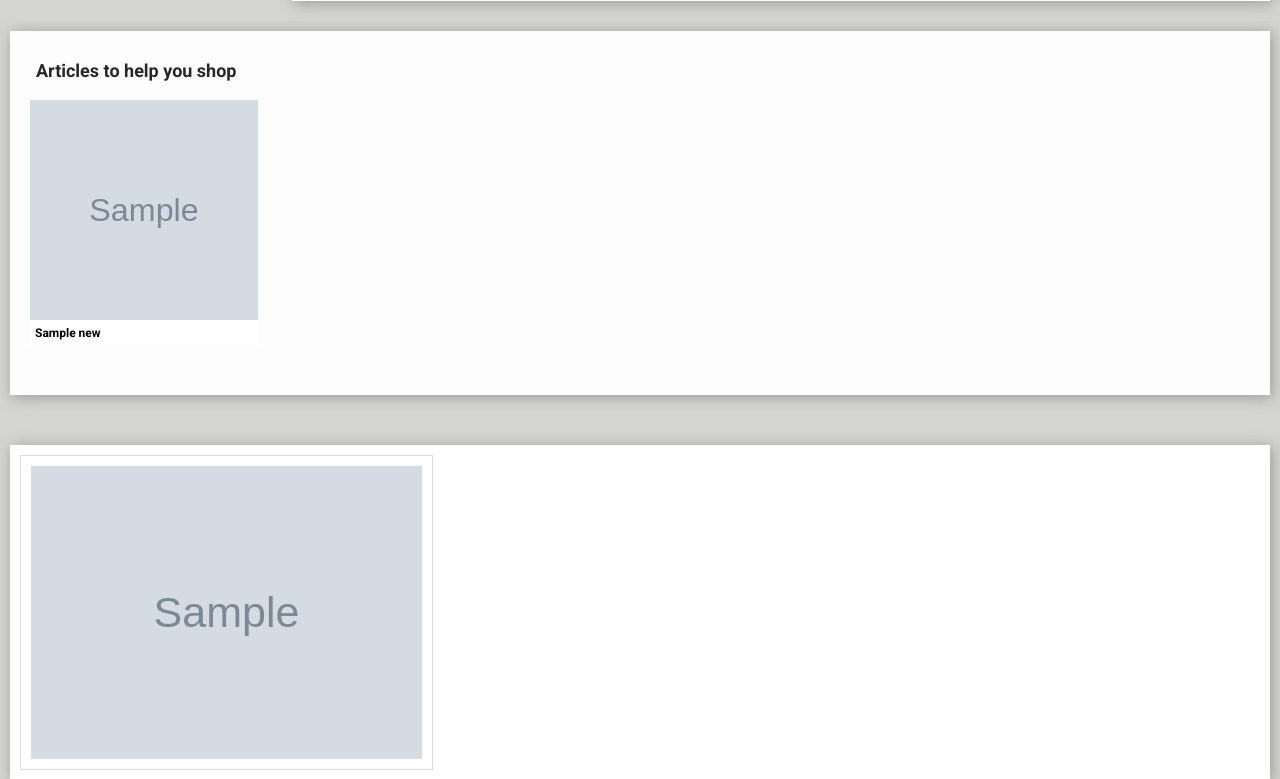
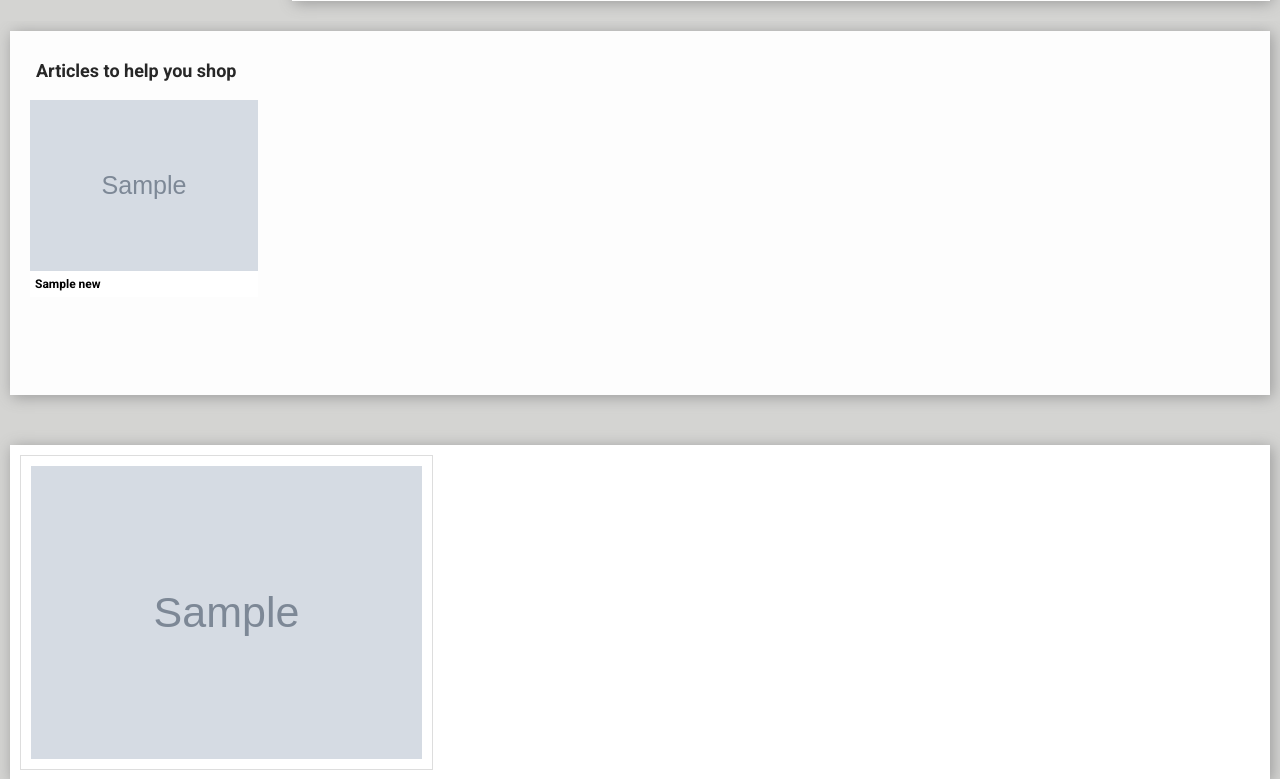
Before and after one commit to sundarpy/Bitshop, a Django app: a page that uses bitshopproject/bitshopapp/templates/brandetail.html in a window 1280 px wide. Shown: the part 528-1307 px from the top of the page. Run offline with Django 3.2, Linux system fonts and the light colour scheme; tables that the repository leaves empty hold one stand-in row (values such as "Sample post"); grey boxes marked "Sample" are stand-in pictures; some libraries are stand-ins or nearby versions; some web fonts are replaced.

Commit message:
carousel changes

```diff
--- a/bitshopproject/bitshopapp/templates/brandetail.html
+++ b/bitshopproject/bitshopapp/templates/brandetail.html
@@ -198,7 +198,7 @@ j=d.createElement(s),dl=l!='dataLayer'?'&l='+l:'';j.async=true;j.src=
 												<h4 class="inner-title">
 													Articles to help you shop
 												</h4>
-												<div id="owl-demo" class="owl-carousel owl-theme">
+												<div id="owl-demo-on" class="owl-carousel owl-theme">
 													{% for new in news %}
 													<a href="{% url 'newsdetail' new.id %}" style="color: #000;text-decoration: none;"><div class="item">
 														<div class="column productbox">
--- a/bitshopproject/bitshopapp/templates/categorydetail.html
+++ b/bitshopproject/bitshopapp/templates/categorydetail.html
@@ -131,6 +131,7 @@ j=d.createElement(s),dl=l!='dataLayer'?'&l='+l:'';j.async=true;j.src=
 											{% for brand in brands|slice:":10" %}
 											<a href="{% url 'brandetail' brand.id %}" class="list-group-item list-group-item-action">{{brand.brand_name}}</a>
 											{% endfor %}
+											<!-- <a href="#" class="list-group-item list-group-item-action">More Brands...</a> -->
 										</div>
 									</div>
 								</div>
@@ -199,7 +200,7 @@ j=d.createElement(s),dl=l!='dataLayer'?'&l='+l:'';j.async=true;j.src=
 												<h4 class="inner-title">
 													Articles to help you shop
 												</h4>
-												<div id="owl-demo" class="owl-carousel owl-theme">
+												<div id="owl-demo-on" class="owl-carousel owl-theme">
 													{% for new in news %}
 													<a href="{% url 'newsdetail' new.id %}" style="color: #000;text-decoration: none;"><div class="item">
 														<div class="column productbox">
--- a/bitshopproject/bitshopapp/templates/pricebranddetail.html
+++ b/bitshopproject/bitshopapp/templates/pricebranddetail.html
@@ -209,7 +209,7 @@ j=d.createElement(s),dl=l!='dataLayer'?'&l='+l:'';j.async=true;j.src=
 												<h4 class="inner-title">
 													Articles to help you shop
 												</h4>
-												<div id="owl-demo" class="owl-carousel owl-theme">
+												<div id="owl-demo-on" class="owl-carousel owl-theme">
 													{% for new in news %}
 													<a href="{% url 'newsdetail' new.id %}" style="color: #000;text-decoration: none;"><div class="item">
 														<div class="column productbox">
--- a/bitshopproject/bitshopapp/templates/pricecatdetail.html
+++ b/bitshopproject/bitshopapp/templates/pricecatdetail.html
@@ -209,7 +209,7 @@ j=d.createElement(s),dl=l!='dataLayer'?'&l='+l:'';j.async=true;j.src=
 												<h4 class="inner-title">
 													Articles to help you shop
 												</h4>
-												<div id="owl-demo" class="owl-carousel owl-theme">
+												<div id="owl-demo-on" class="owl-carousel owl-theme">
 													{% for new in news %}
 													<a href="{% url 'newsdetail' new.id %}" style="color: #000;text-decoration: none;"><div class="item">
 														<div class="column productbox">
--- a/bitshopproject/bitshopapp/templates/pricesubcatdetail.html
+++ b/bitshopproject/bitshopapp/templates/pricesubcatdetail.html
@@ -210,7 +210,7 @@ j=d.createElement(s),dl=l!='dataLayer'?'&l='+l:'';j.async=true;j.src=
 												<h4 class="inner-title">
 													Articles to help you shop
 												</h4>
-												<div id="owl-demo" class="owl-carousel owl-theme">
+												<div id="owl-demo-on" class="owl-carousel owl-theme">
 													{% for new in news %}
 													<a href="{% url 'newsdetail' new.id %}" style="color: #000;text-decoration: none;"><div class="item">
 														<div class="column productbox">
--- a/bitshopproject/bitshopapp/templates/subcategorydetail.html
+++ b/bitshopproject/bitshopapp/templates/subcategorydetail.html
@@ -199,7 +199,7 @@ j=d.createElement(s),dl=l!='dataLayer'?'&l='+l:'';j.async=true;j.src=
 												<h4 class="inner-title">
 													Articles to help you shop
 												</h4>
-												<div id="owl-demo" class="owl-carousel owl-theme">
+												<div id="owl-demo-on" class="owl-carousel owl-theme">
 													{% for new in news %}
 													<a href="{% url 'newsdetail' new.id %}" style="color: #000;text-decoration: none;"><div class="item">
 														<div class="column productbox">
```
